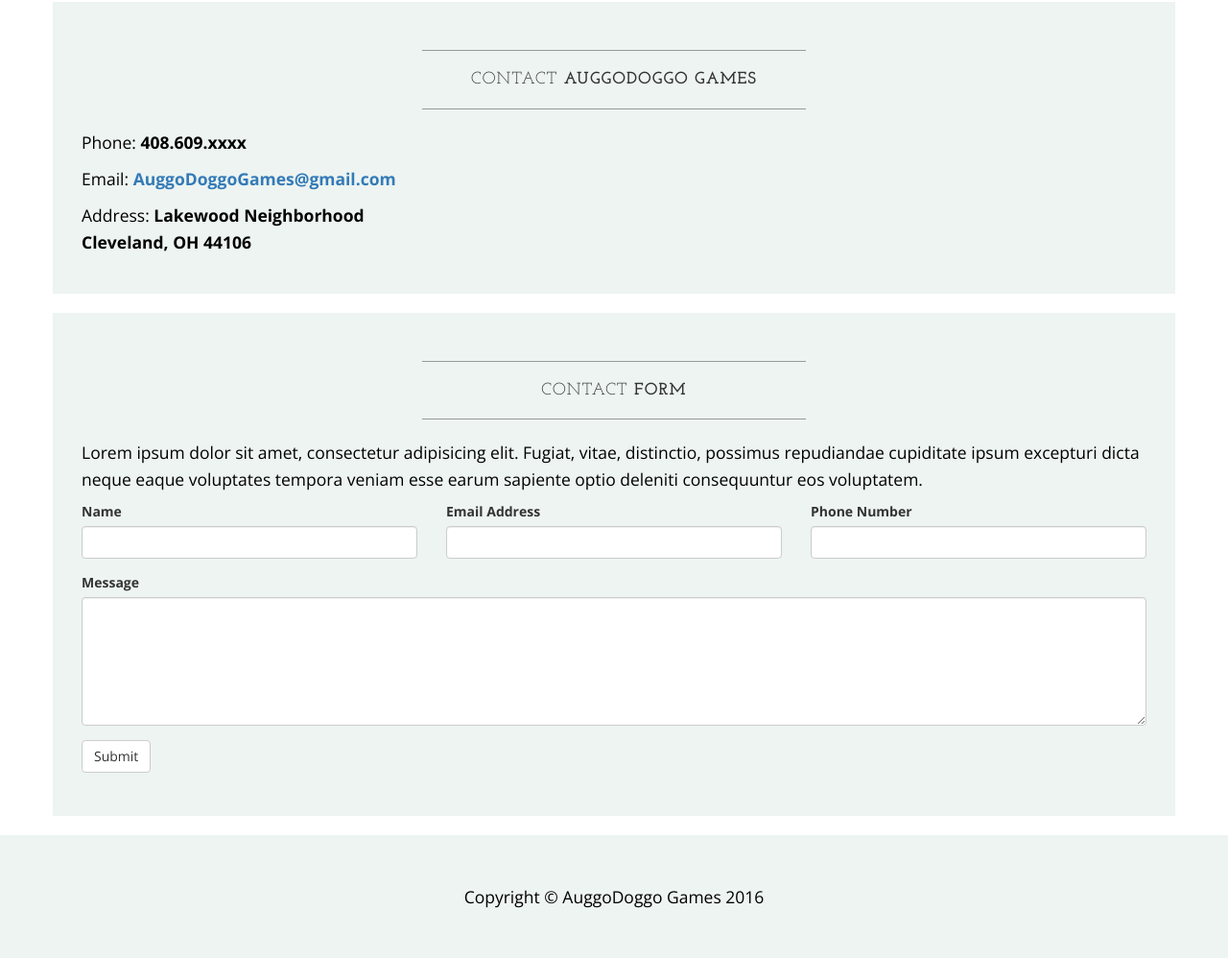
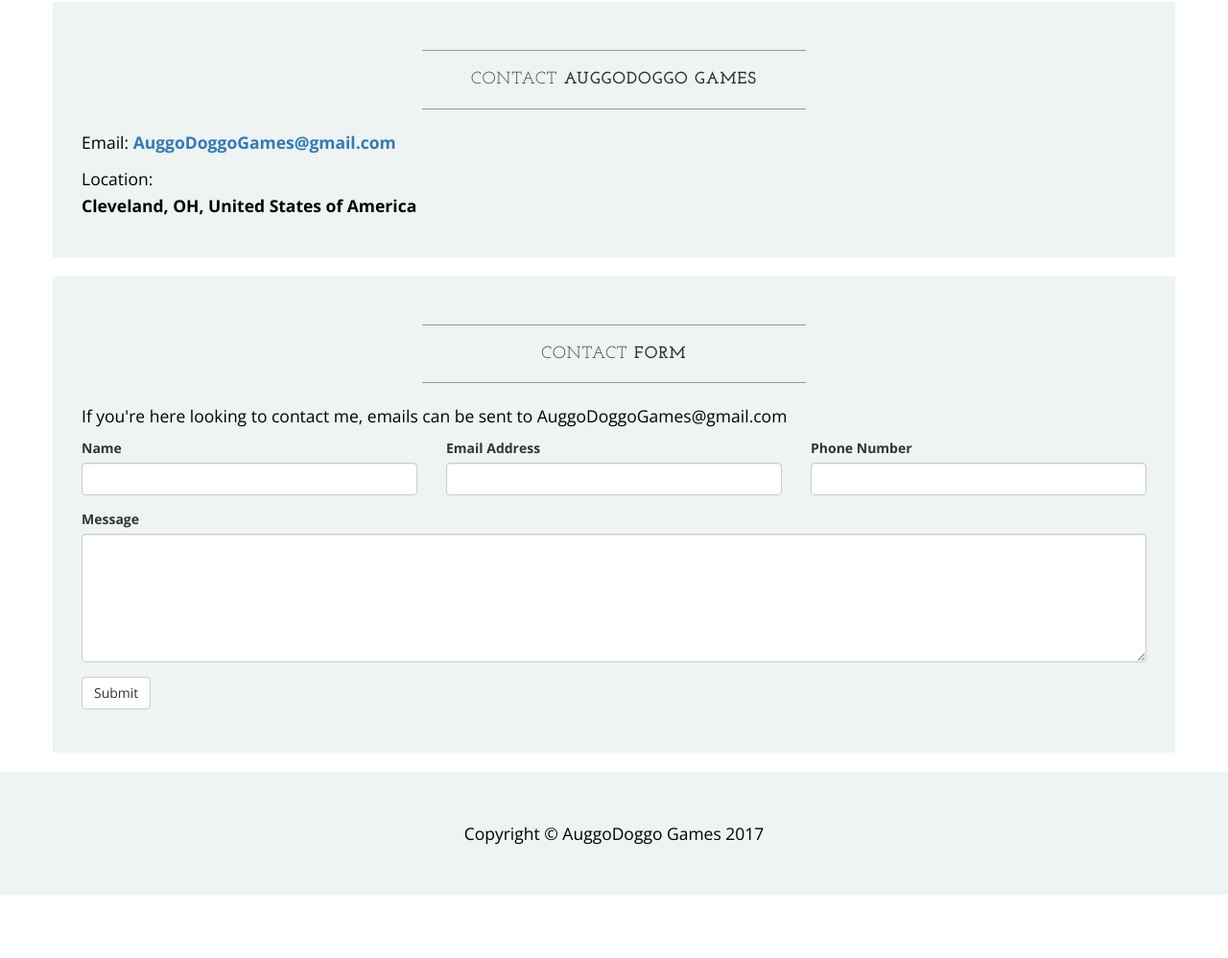
Before and after one commit to AugustYadon/AugustYadon.github.io, a plain HTML site: page contact/index.html in a window 1280 px wide. Shown: the part 248-1246 px from the top of the page at 96% size. After the commit the page ends 1180 px from the top, so only its background shows below. Drawn offline with nearby package versions, Linux system fonts and the light colour scheme.

Commit message:
copyright

```diff
--- a/contact/index.html
+++ b/contact/index.html
@@ -83,15 +83,11 @@
                     <hr>
                 </div>
                 <div class="col-md-4">
-                    <p>Phone:
-                        <strong>408.609.xxxx</strong>
-                    </p>
                     <p>Email:
                         <strong><a href="mailto:AuggoDoggoGames@gmail.com">AuggoDoggoGames@gmail.com</a></strong>
                     </p>
-                    <p>Address:
-                        <strong>Lakewood Neighborhood
-                            <br>Cleveland, OH 44106</strong>
+                    <p>Location:
+                        <strong><br>Cleveland, OH, United States of America</strong>
                     </p>
                 </div>
                 <div class="clearfix"></div>
@@ -106,7 +102,7 @@
                         <strong>form</strong>
                     </h2>
                     <hr>
-                    <p>Lorem ipsum dolor sit amet, consectetur adipisicing elit. Fugiat, vitae, distinctio, possimus repudiandae cupiditate ipsum excepturi dicta neque eaque voluptates tempora veniam esse earum sapiente optio deleniti consequuntur eos voluptatem.</p>
+                    <p>If you're here looking to contact me, emails can be sent to AuggoDoggoGames@gmail.com</p>
                     <form role="form">
                         <div class="row">
                             <div class="form-group col-lg-4">
@@ -144,7 +140,7 @@
         <div class="container">
             <div class="row">
                 <div class="col-lg-12 text-center">
-                    <p>Copyright &copy; AuggoDoggo Games 2016</p>
+                    <p>Copyright &copy; AuggoDoggo Games 2017</p>
                 </div>
             </div>
         </div>
```
Also changed, not shown: games/index.html (+1 -1 lines), index.html (+1 -1 lines).
